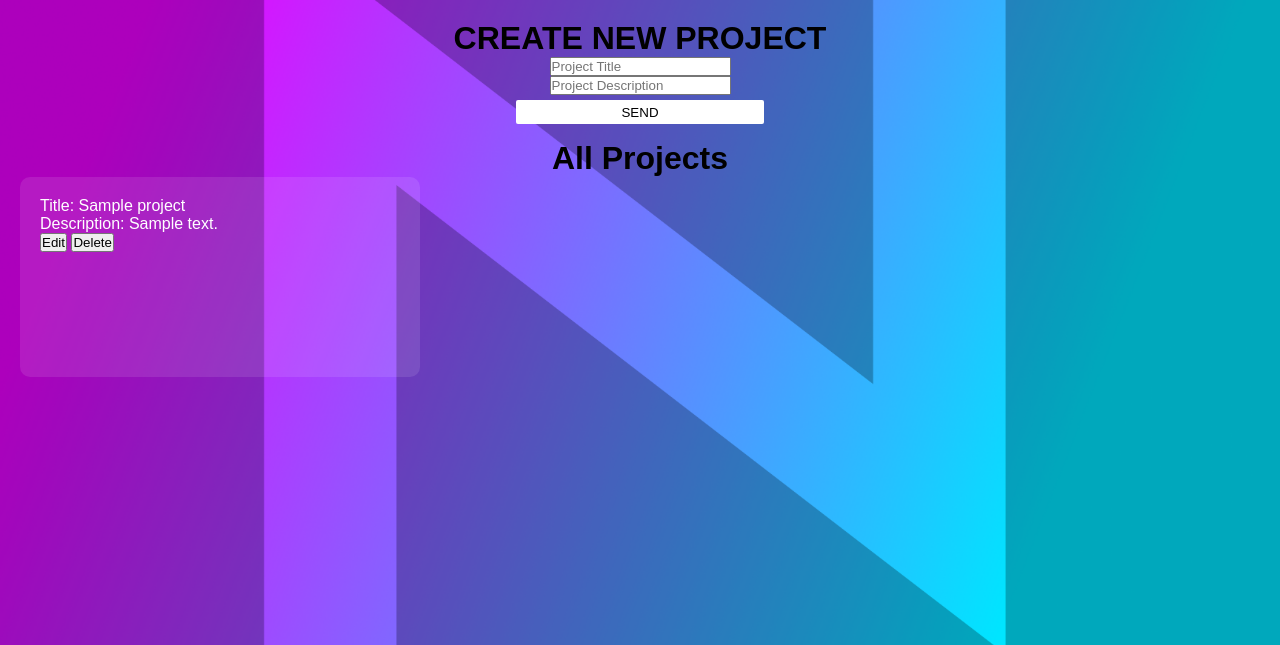
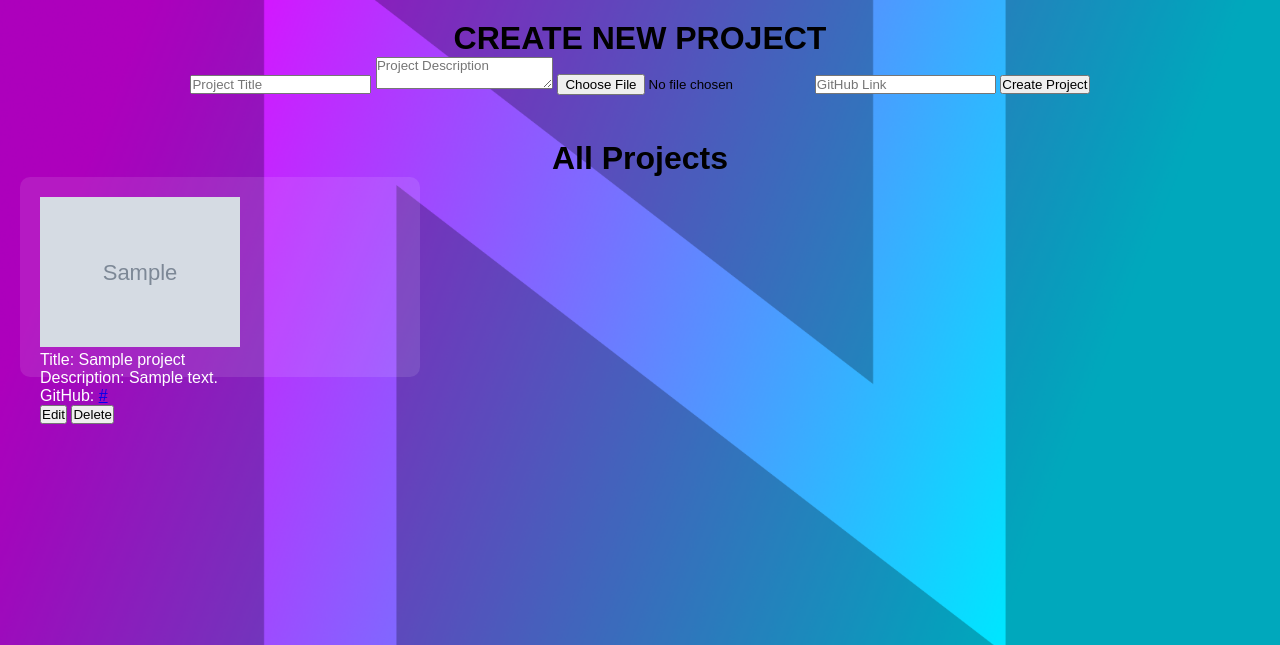
Before and after one commit to ninameier1/ADSDY1S1, a PHP site: page /admin/projects in a window 1280 px wide. Shown: the part 120-765 px from the top of the page. Run offline with PHP 8.4, Linux system fonts and the light colour scheme; the visitor is signed in with stand-in values (Sample User, id 1); tables that the repository leaves empty or names only in its code hold one stand-in row (values such as "Sample post"); grey boxes marked "Sample" are stand-in pictures.

Commit message:
02-11 Add image upload functionality

```diff
--- a/controllers/projectsController.php
+++ b/controllers/projectsController.php
@@ -1,43 +1,74 @@
 <?php
 require_once "./models/projectsModel.php";
 require_once "./controllers/adminController.php";
+
 class projectsController{
     protected $projectsModel;
+    private $uploadDir = __DIR__ . '/../views/uploads';
+
     public function __construct(){
         $this->projectsModel = new projectsModel();
     }
-        public function show(){
+
+    public function show(){
         $title = "Projects";
-            $projects = $this->projectsModel->getAllProjects();
+        $projects = $this->projectsModel->getAllProjects();
         require "./views/projects.view.php";
     }
+
     public function showProjects(){
         $title = "Admin Projects";
         $projects = $this->projectsModel->getAllProjects();
         require "./views/adminprojects.view.php";
     }
+
     public function store(){
         if ($_SERVER["REQUEST_METHOD"] == "POST"){
             $title = $_POST['title'];
             $description = $_POST['description'];
+            $github_link = $_POST['github_link'];
+            $imageFileName = null;
 
-            $this->projectsModel->createProject($title, $description);
+            if (isset($_FILES['image']) && $_FILES['image']['error'] == 0){
+                $imageFileName = basename($_FILES['image']['name']);
+                $targetFilePath = $this->uploadDir . '/' . $imageFileName;
+                if (!move_uploaded_file($_FILES['image']['tmp_name'], $targetFilePath)){
+                    echo "Error: Could not upload image.";
+                    return;
+                }
+            }
+
+            $this->projectsModel->createProject($title, $description, $imageFileName, $github_link);
             header("Location: /admin/projects");
         }
     }
+
     public function update(){
-        if ($_SERVER["REQUEST_METHOD"] == "POST" && isset($_POST['projectid'])) {
+        if ($_SERVER["REQUEST_METHOD"] == "POST" && isset($_POST['projectid'])){
             $projectid = $_POST['projectid'];
             $title = $_POST['title'];
             $description = $_POST['description'];
+            $github_link = $_POST['github_link'];
+            $imageFileName = null;
 
-            $this->projectsModel->updateProject($projectid, $title, $description);
+            if (isset($_FILES['image']) && $_FILES['image']['error'] == 0){
+                $imageFileName = basename($_FILES['image']['name']);
+                $targetFilePath = $this->uploadDir . '/' . $imageFileName;
+                if (!move_uploaded_file($_FILES['image']['tmp_name'], $targetFilePath)){
+                    echo "Error: Could not upload image.";
+                    return;
+                }
+            }
+
+            $this->projectsModel->updateProject($projectid, $title, $description, $imageFileName, $github_link);
             header("Location: /admin/projects");
             exit();
         } else {
             echo "Invalid request";
         }
     }
+
+
     public function deleteProjects($projectid){
         $this->projectsModel->deleteProject($projectid);
         header("Location: /admin/projects");
--- a/index.php
+++ b/index.php
@@ -77,6 +77,17 @@ switch ($url){
         $controller->update();
         break;
 
+    case "/admin/store";
+        require "controllers/projectsController.php";
+        $auth = new adminController();
+        $auth->checkLogin();
+        $controller = new projectsController();
+        if ($_SERVER["REQUEST_METHOD"] == "POST") {
+            $controller->store();
+        }
+        break;
+
+
     case "/admin/projects/delete";
         require "controllers/projectsController.php";
         $controller = new projectsController();
--- a/models/projectsModel.php
+++ b/models/projectsModel.php
@@ -1,32 +1,51 @@
 <?php
 require_once "./models/databaseModel.php";
+
 class projectsModel{
     private $conn;
+
     public function __construct(){
         $this->conn = databaseModel::getInstance()->getConnection();
     }
-    public function createProject($title, $description){
-        $sql = "INSERT INTO projects (title, description) VALUES (:title, :description)";
+
+    public function createProject($title, $description, $imageFileName = null, $github_link = null){
+        $sql = "INSERT INTO projects (title, description, image_path, github_link) VALUES (:title, :description, :image_path, :github_link)";
         $stmt = $this->conn->prepare($sql);
         $stmt->bindParam(':title', $title);
         $stmt->bindParam(':description', $description);
+        $stmt->bindParam(':image_path', $imageFileName);
+        $stmt->bindParam(':github_link', $github_link);
         $stmt->execute();
     }
-    public function getAllProjects(){
+
+    public function updateProject($projectid, $title, $description, $imageFileName = null, $github_link = null){
+        if ($imageFileName) {
+            $sql = "UPDATE projects SET title = :title, description = :description, github_link = :github_link, image_path = :image_path WHERE projectid = :projectid";
+        } else {
+            $sql = "UPDATE projects SET title = :title, description = :description, github_link = :github_link WHERE projectid = :projectid";
+        }
+
+        $stmt = $this->conn->prepare($sql);
+        $stmt->bindParam(':title', $title);
+        $stmt->bindParam(':description', $description);
+        $stmt->bindParam(':projectid', $projectid, PDO::PARAM_INT);
+        $stmt->bindParam(':github_link', $github_link);
+
+        if ($imageFileName) {
+            $stmt->bindParam(':image_path', $imageFileName);
+        }
+
+        $stmt->execute();
+    }
+
+    public function getAllProjects() {
         $sql = "SELECT * FROM projects";
         $stmt = $this->conn->prepare($sql);
         $stmt->execute();
         return $stmt->fetchAll(PDO::FETCH_ASSOC);
     }
-    public function updateProject($projectid, $title, $description){
-        $sql = "UPDATE projects SET title = :title, description = :description WHERE projectid = :projectid";
-        $stmt = $this->conn->prepare($sql);
-        $stmt->bindParam(':title', $title);
-        $stmt->bindParam(':description', $description);
-        $stmt->bindParam(':projectid', $projectid, PDO::PARAM_INT);
-        $stmt->execute();
-    }
-    public function deleteProject($projectid){
+
+    public function deleteProject($projectid) {
         $sql = "DELETE FROM projects WHERE projectid = :projectid";
         $stmt = $this->conn->prepare($sql);
         $stmt->bindParam(':projectid', $projectid, PDO::PARAM_INT);
--- a/views/adminprojects.view.php
+++ b/views/adminprojects.view.php
@@ -4,38 +4,54 @@
 <main class="projectgrid">
     <div class="createproject">
         <h1 class="ptitle">CREATE NEW PROJECT</h1>
-        <form class="form" method="post">
-            <input type="text" placeholder="Project Title" class="title" name="title">
-            <input type="text" placeholder="Project Description" class="description" name="description">
-            <button type="submit" class="button">SEND</button>
+        <form action="/admin/projects" method="POST" enctype="multipart/form-data">
+            <input type="text" name="title" placeholder="Project Title" required>
+            <textarea name="description" placeholder="Project Description" required></textarea>
+            <input type="file" name="image">
+            <input type="url" name="github_link" placeholder="GitHub Link">
+            <button type="submit">Create Project</button>
         </form>
     </div>
     <div>
         <h1>All Projects</h1>
-            <?php if (!empty($projects)):?>
+        <?php if (!empty($projects)): ?>
             <ul class="plistitem">
-                    <?php foreach ($projects as $project):?>
+                <?php foreach ($projects as $project): ?>
                     <li class="project-item">
-                            <p>Title: <?=htmlspecialchars($project['title'] ?? '')?></p>
-                            <p>Description: <?=htmlspecialchars($project['description'] ?? '')?></p>
-                            <button class="edit-button" onclick="toggleEditForm(<?=htmlspecialchars($project['projectid'])?>)">Edit</button>
-                            <form action="/admin/projects/update" method="POST" style="display:none;" id="edit-form-<?=htmlspecialchars($project['projectid'])?>">
-                                <input type="hidden" name="projectid" value="<?=htmlspecialchars($project['projectid'])?>">
-                                <input type="text" name="title" value="<?=htmlspecialchars($project['title'])?>">
-                                <input type="text" name="description" value="<?=htmlspecialchars($project['description'])?>">
+                        <?php if (!empty($project['image_path'])): ?>
+                            <div class="project-image">
+                                <img src="/views/uploads/<?= htmlspecialchars($project['image_path']) ?>" alt="Project Image" style="max-width: 200px; height: auto;">
+                            </div>
+                        <?php else: ?>
+                            <p>No image available for this project.</p>
+                        <?php endif; ?>
+
+                        <p>Title: <?= htmlspecialchars($project['title'] ?? '') ?></p>
+                        <p>Description: <?= htmlspecialchars($project['description'] ?? '') ?></p>
+                        <p>GitHub: <a href="<?= htmlspecialchars($project['github_link'] ?? '#') ?>" target="_blank"><?= htmlspecialchars($project['github_link'] ?? 'No link available') ?></a></p>
+
+                        <button class="edit-button" onclick="toggleEditForm(<?= htmlspecialchars($project['projectid']) ?>)">Edit</button>
+                        <form action="/admin/projects/update" method="POST" enctype="multipart/form-data" id="edit-form-<?= htmlspecialchars($project['projectid'])?>" style="display: none;">
+                            <input type="hidden" name="projectid" value="<?= htmlspecialchars($project['projectid'])?>">
+                            <input type="text" name="title" value="<?= htmlspecialchars($project['title']) ?>" placeholder="Project Title" required>
+                            <textarea name="description" placeholder="Project Description" required><?= htmlspecialchars($project['description'])?></textarea>
+                            <input type="file" name="image" placeholder="Upload New Image">
+                            <input type="url" name="github_link" value="<?= htmlspecialchars($project['github_link'] ?? '')?>" placeholder="GitHub Link">
                             <button type="submit">Update</button>
                         </form>
+
                         <form action="/admin/projects/delete" method="POST" style="display:inline;">
-                                <input type="hidden" name="projectid" value="<?=htmlspecialchars($project['projectid'])?>">
+                            <input type="hidden" name="projectid" value="<?= htmlspecialchars($project['projectid']) ?>">
                             <button type="submit">Delete</button>
                         </form>
                     </li>
-                    <?php endforeach;?>
+                <?php endforeach; ?>
             </ul>
-            <?php else:?>
+        <?php else: ?>
             <p>No projects found.</p>
-            <?php endif;?>
+        <?php endif; ?>
     </div>
+
 </main>
 
 <?php include "./views/layout/foot.php"?>
```
Also changed, not shown: views/projects.view.php (+10 -0 lines), views/uploads/shiba.png (added). Lines whose indentation alone changed are shown as unchanged.
